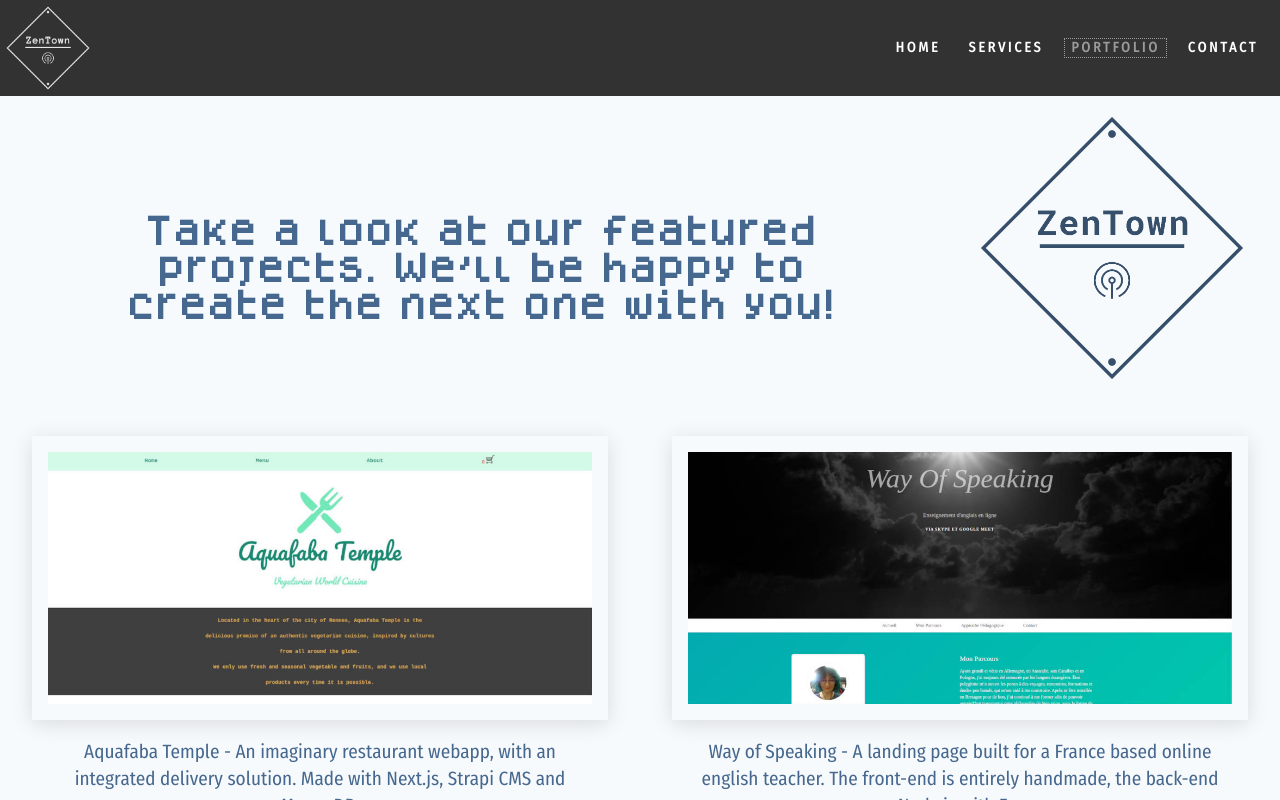
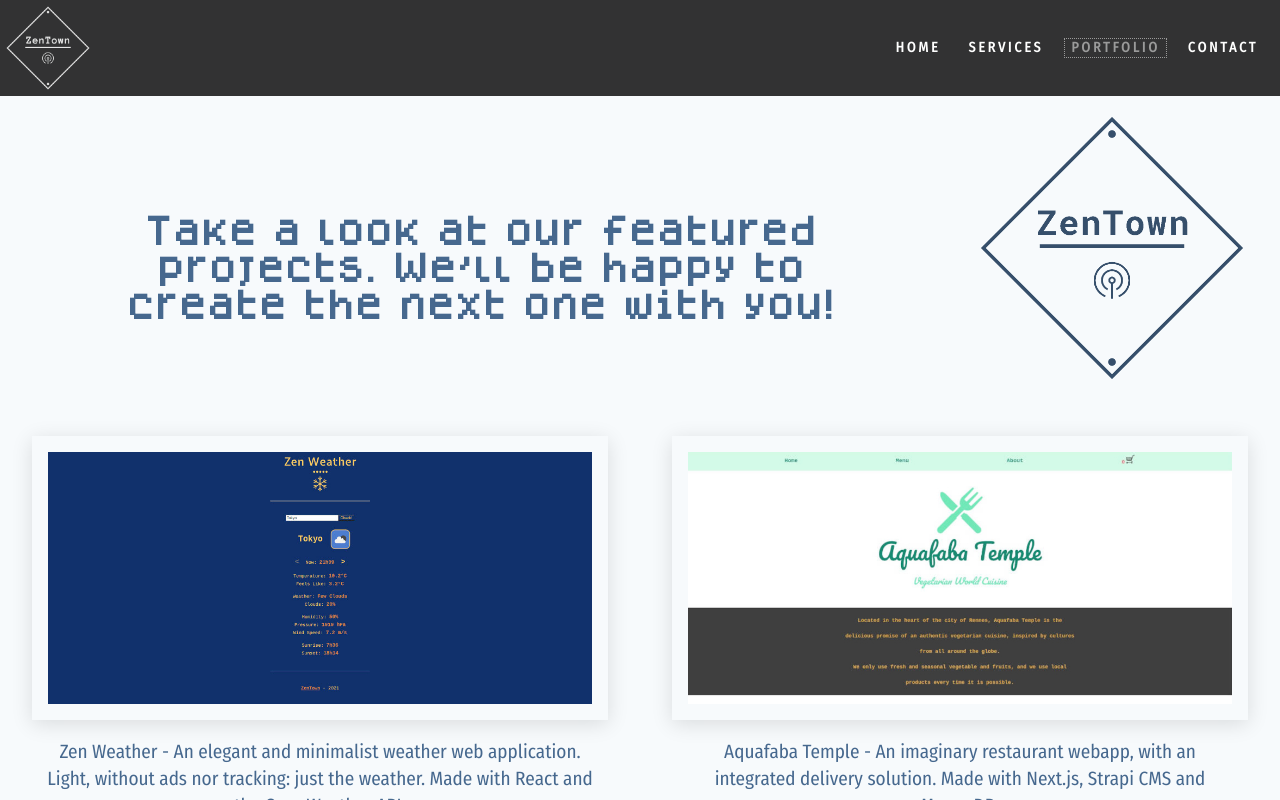
Before and after one commit to Zenpanic/zentown, a React (Create React App) app: page / in a window 1280 px wide. Both pictures are taken after a click on the button "PORTFOLIO". Shown: the top 800 px of the page. Built offline with nearby package versions, Linux system fonts and the light colour scheme.

Commit message:
added zen-weather

```diff
--- a/src/Portfolio.js
+++ b/src/Portfolio.js
@@ -8,6 +8,7 @@ import WoS from './images/screen_wayofspeaking.jpg';
 import Oeil from './images/screen_oeil.jpg';
 import ZenTown from './images/screen_zentown.jpg';
 import Aquafaba from './images/screen_aquafaba.jpg';
+import Zenweather from './images/screen_zenweather.jpg';
 
 const Portfolio = () => {
 
@@ -21,6 +22,24 @@ const Portfolio = () => {
             <Logo2 tagline={desc} />
 
             <div className="container">
+
+                <div className="project">
+                    <img className="project-image dim" src={Zenweather} alt="Zen Weather"></img>
+                    <div className="project-text">
+                        <p className="project-description"><FormattedMessage
+                            id="portfolio-p5-desc"
+                            defaultMessage="Zen Weather - An elegant and minimalist weather web application. Light, without ads nor tracking: just the weather. Made with React and the OpenWeather API." />
+                        </p>
+                        <a className="github-link dim" href="https://github.com/Zenpanic/zen-weather" target="_blank" rel="noopener"><FormattedMessage
+                            id="portofolio.githublink-frontend"
+                            defaultMessage="Source Code" />
+                        </a>
+                        <a className="live-link dim" href="https://zen-weather.vercel.app/" target="_blank" rel="noopener"><FormattedMessage
+                            id="portfolio.livelink"
+                            defaultMessage="See Live" />
+                        </a>
+                    </div>
+                </div>
 
                 <div className="project">
                     <img className="project-image dim" src={Aquafaba} alt="Aquafaba Temple"></img>
--- a/src/translations/en.json
+++ b/src/translations/en.json
@@ -9,6 +9,7 @@
     "portfolio-p2-desc": "Oeil - A facial recognition app, able to detect the faces in the pictures provided to it. Made with React, Node.js, Express and the Clarifai API.",
     "portfolio-p3-desc": "ZenTown - The website you're currently browsing. Made with React, Node.js, Express and love.",
     "portfolio-p4-desc": "Aquafaba Temple - An imaginary restaurant webapp, with an integrated delivery solution. Made with Next.js, Strapi CMS and MongoDB.",
+    "portfolio-p5-desc": "Zen Weather - An elegant and minimalist weather web application. Light, without ads nor tracking: just the weather. Made with React and the OpenWeather API.",
     "portfolio.githublink": "Source Code",
     "portfolio.githublink-frontend": "Source Code Front-End",
     "portfolio.githublink-backend": "Source Code Back-End",
--- a/src/translations/fr.json
+++ b/src/translations/fr.json
@@ -15,6 +15,7 @@
     "portfolio-p2-desc": "Oeil - Une application web de reconnaissance faciale, qui détecte les visages sur les photos. Développé avec React, Node.js, Express et l'API Clarifai.",
     "portfolio-p3-desc": "ZenTown - Le site sur lequel vous naviguez actuellement. Fait avec React, Node.js, Express et amour.",
     "portfolio-p4-desc": "Aquafaba Temple - Une application web pour un restaurant imaginaire, avec système de livraison intégré. Développé avec Next.js, Strapi CMS et MongoDB.",
+    "portfolio-p5-desc": "Zen Weather - Une application web météo élégante et minimaliste. Légère, sans publicité ni tracking: rien que les prévisions météo. Fait avec React et l'API OpenWeather.",
     "portfolio.githublink": "Code Source",
     "portfolio.githublink-frontend": "Code Source Front-End",
     "portfolio.githublink-backend": "Code Source Back-End",
```
Also changed, not shown: src/images/screen_zenweather.jpg (added).
